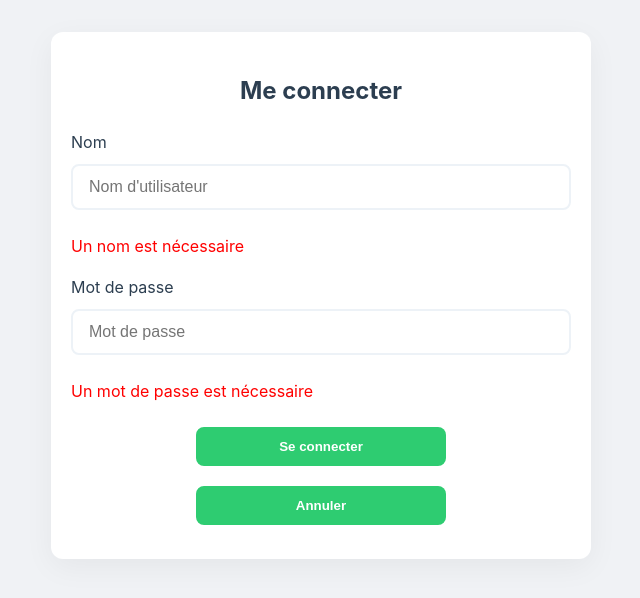
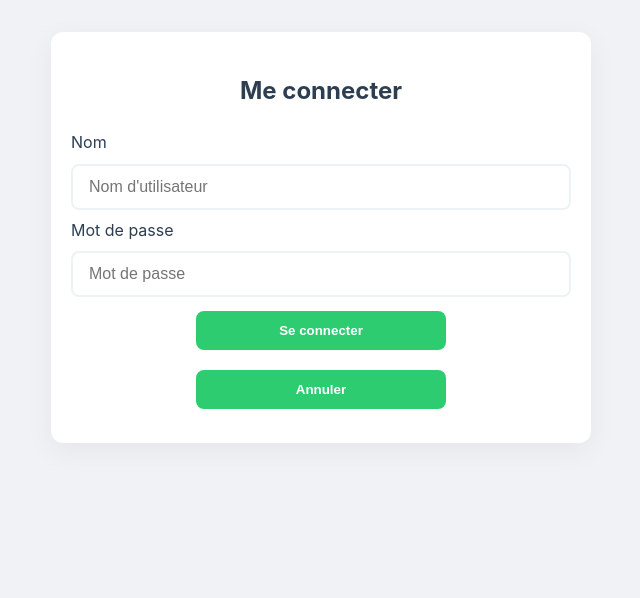
Before and after one commit to Hgo92/malistefront, an Angular app: page /login in a window 1280 px wide. Shown: the top 598 px of the page, without its empty margins (319-959 px from the left). Built offline with nearby package versions, Linux system fonts and the light colour scheme.

Commit message:
style - reduction margin message error

```diff
--- a/src/app/features/authentification/auth-component/auth-component.html
+++ b/src/app/features/authentification/auth-component/auth-component.html
@@ -3,14 +3,14 @@
   <form [formRoot]="loginForm">
     <label for>Nom</label>
     <input type="text" [formField]="loginForm.username" placeholder="Nom d'utilisateur" />
-    @if (loginForm.username().touched() || loginForm.username().invalid()) {
+    @if (loginForm.username().touched() && loginForm.username().invalid()) {
       @for (error of loginForm.username().errors(); track error) {
         <p>{{ error.message }}</p>
       }
     }
     <label>Mot de passe</label>
     <input type="password" [formField]="loginForm.password" placeholder="Mot de passe" />
-    @if (loginForm.password().touched() || loginForm.password().invalid()) {
+    @if (loginForm.password().touched() && loginForm.password().invalid()) {
       @for (error of loginForm.password().errors(); track error) {
         <p>{{ error.message }}</p>
       }
--- a/src/app/features/authentification/auth-component/auth-component.scss
+++ b/src/app/features/authentification/auth-component/auth-component.scss
@@ -1,3 +1,4 @@
+:host {
   button {
     max-width: 50%;
   }
@@ -11,4 +12,7 @@ button {
 
   p {
     color: red;
+    margin-top: 0;
+    padding-top: 0;
   }
+}
```
Lines whose indentation alone changed are shown as unchanged.
